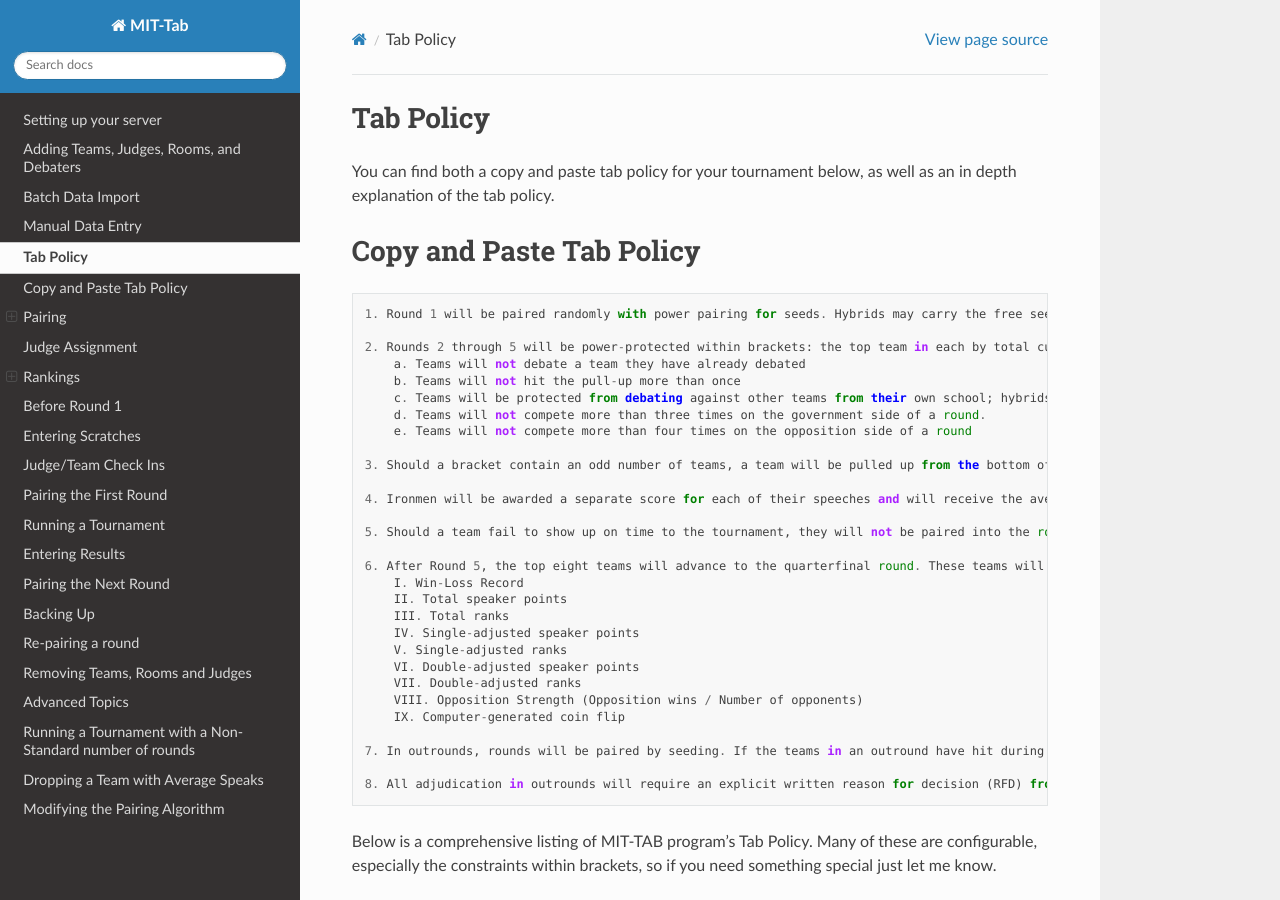
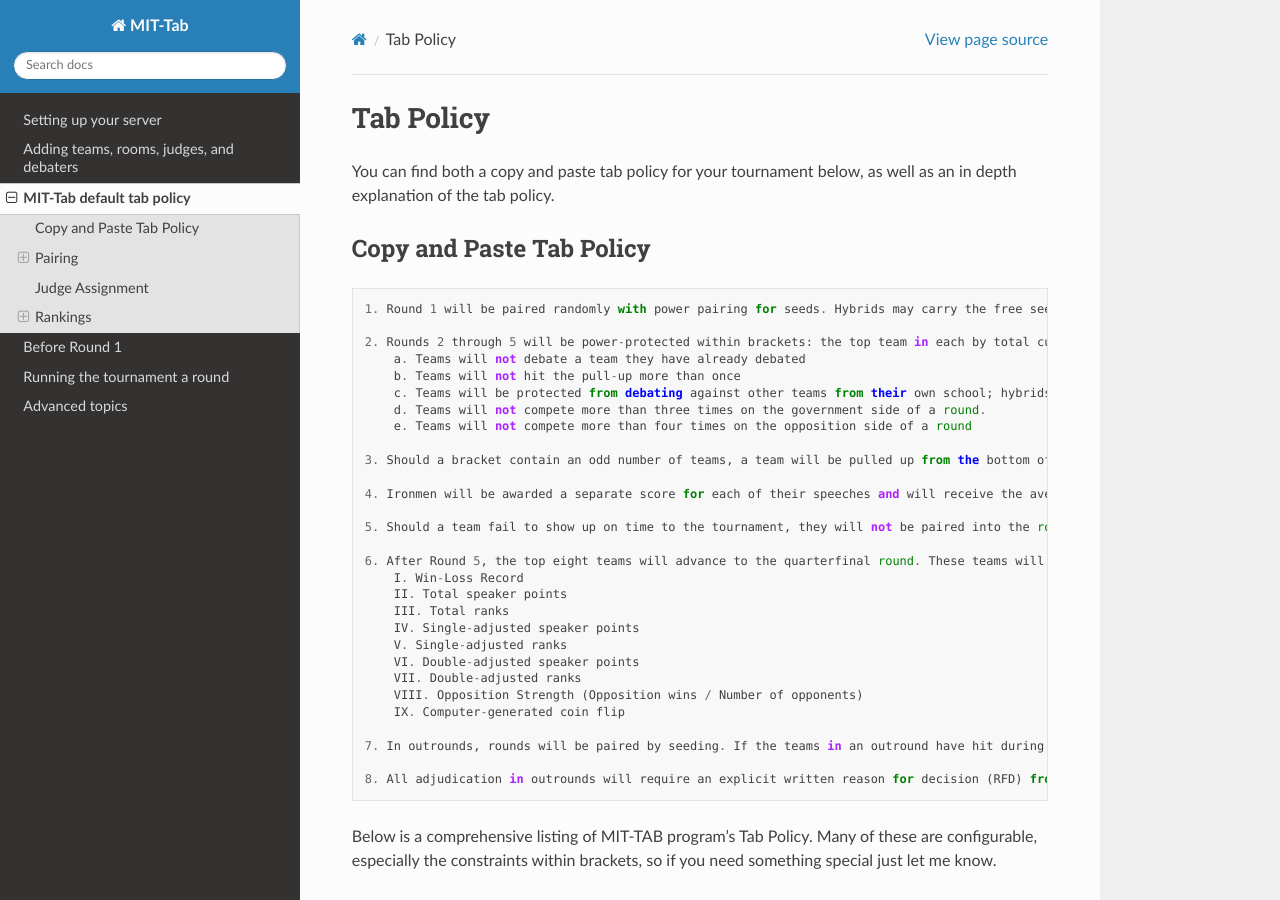
Before and after one commit to MIT-Tab/mit-tab, a Sphinx documentation site: the page built from docs/Tab-Policy.md, in a window 1280 px wide and 900 px high. Built offline with Sphinx 7.4.7 and the Read the Docs theme 2.0.0, drawn with Linux system fonts in a browser that asks for light colours.

Commit message:
Fix structure of toctree

```diff
--- a/docs/Tab-Policy.md
+++ b/docs/Tab-Policy.md
@@ -1,10 +1,11 @@
 Tab Policy
-----------
+==========
 
 You can find both a copy and paste tab policy for your tournament below, as well as an in depth explanation of the tab policy.
 
 
-# Copy and Paste Tab Policy
+Copy and Paste Tab Policy
+-------------------------
 
 
     1. Round 1 will be paired randomly with power pairing for seeds. Hybrids may carry the free seed of either of their schools.
@@ -43,7 +44,8 @@
 **Note that anything in *italics* are encouraged tab policy that is not currently implemented by the program.**
 
 
-# Pairing
+Pairing
+-------
 
 ### Pullups
 * Pull up from the bottom of the next lowest bracket by win-loss ratio, and pair in by speaks.
@@ -81,7 +83,8 @@
 4. No team shall have 4+ govs or 5+ opps. (penalty = 100 for 4+ govs, and 10 for 5+ opps)
 5. Power pairing will be preserved as much as possible, in general high speaking teams will debate low speaking teams within the same bracket (penalty = the difference between the optimal power pairing positions of the teams in the pairing and where they actually are)
 
-# Judge Assignment
+Judge Assignment
+----------------
 
 * In round 1, highest ranked judges are assigned to rounds in the following order:
   1. Rounds containing a full-seed
@@ -90,7 +93,8 @@
   4. Rounds containing only un-seeded teams
 * In all other rounds, highest ranked judges are assigned to the rounds with the highest speaking teams, respecting scratches. Paneling is not currently supported but I'm working on it.
 
-# Rankings
+Rankings
+--------
 
 ### Speaker Ranking
 
```
Also changed, not shown: docs/Adding-Teams,-Judges,-Rooms-and-Debaters.md (+5 -3 lines), docs/Advanced-Topics.md (+13 -7 lines), docs/Before-Round-1.md (+10 -4 lines), docs/Running-a-Tournament.md (+11 -6 lines), docs/index.md (+2 -1 lines).
